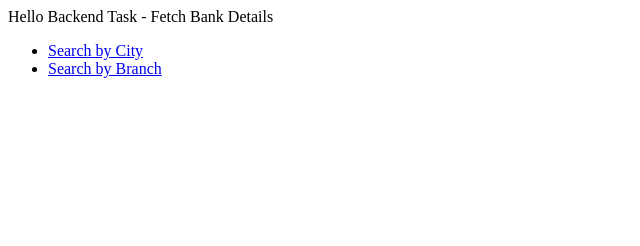
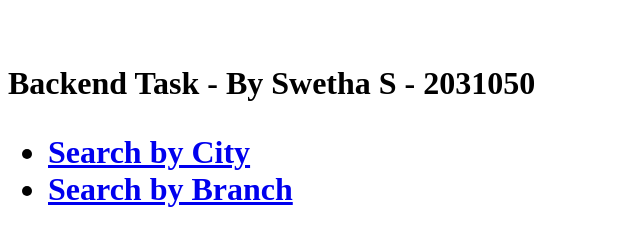
Before and after one commit to swetha2662/Backend, a website: page index.html in a window 1280 px wide. Shown: the whole page, without its empty margins (0-640 px from the left). Drawn offline with Linux system fonts and the light colour scheme.

Commit message:
Update index.html

```diff
--- a/index.html
+++ b/index.html
@@ -6,13 +6,12 @@
     <meta name="viewport" content="width=device-width, initial-scale=1.0">
     <title>Document</title>
 </head>
-<body>
-    Hello
-    Backend Task - Fetch Bank Details </h1><br>
+<body><br><br>
+   <h1> Backend Task - By Swetha S - 2031050<br>
    <ul>
-  <li><a href="https://bank-qwxu.vercel.app/api/search?q=MUMBAI&limit=2&offset=1" target="_blank">Search by City</a></li>
-   <li><a href="https://bank-qwxu.vercel.app/api/branch?q=LONI&limit=1&offset=0" target="_blank">Search by Branch </a></li>
+  <li><a href="https://businessonbot-backend-task-2031050.vercel.app/api/search?q=MUMBAI&limit=2&offset=1" target="_blank">Search by City</a></li>
+   <li><a href="https://businessonbot-backend-task-2031050.vercel.app/api/branch?q=LONI&limit=1&offset=0" target="_blank">Search by Branch </a></li>
   </ul>
-
+</h1>
 </body>
 </html>
```
